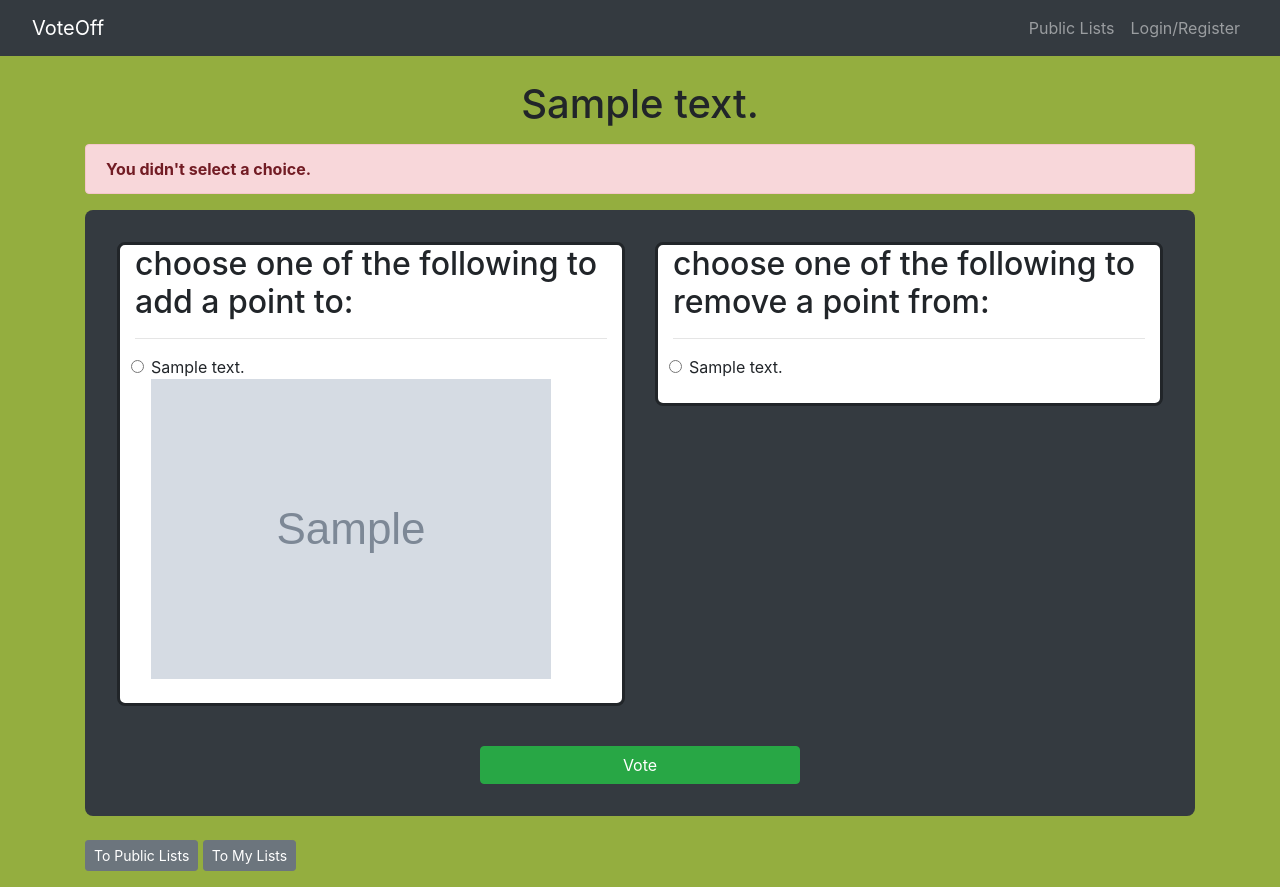
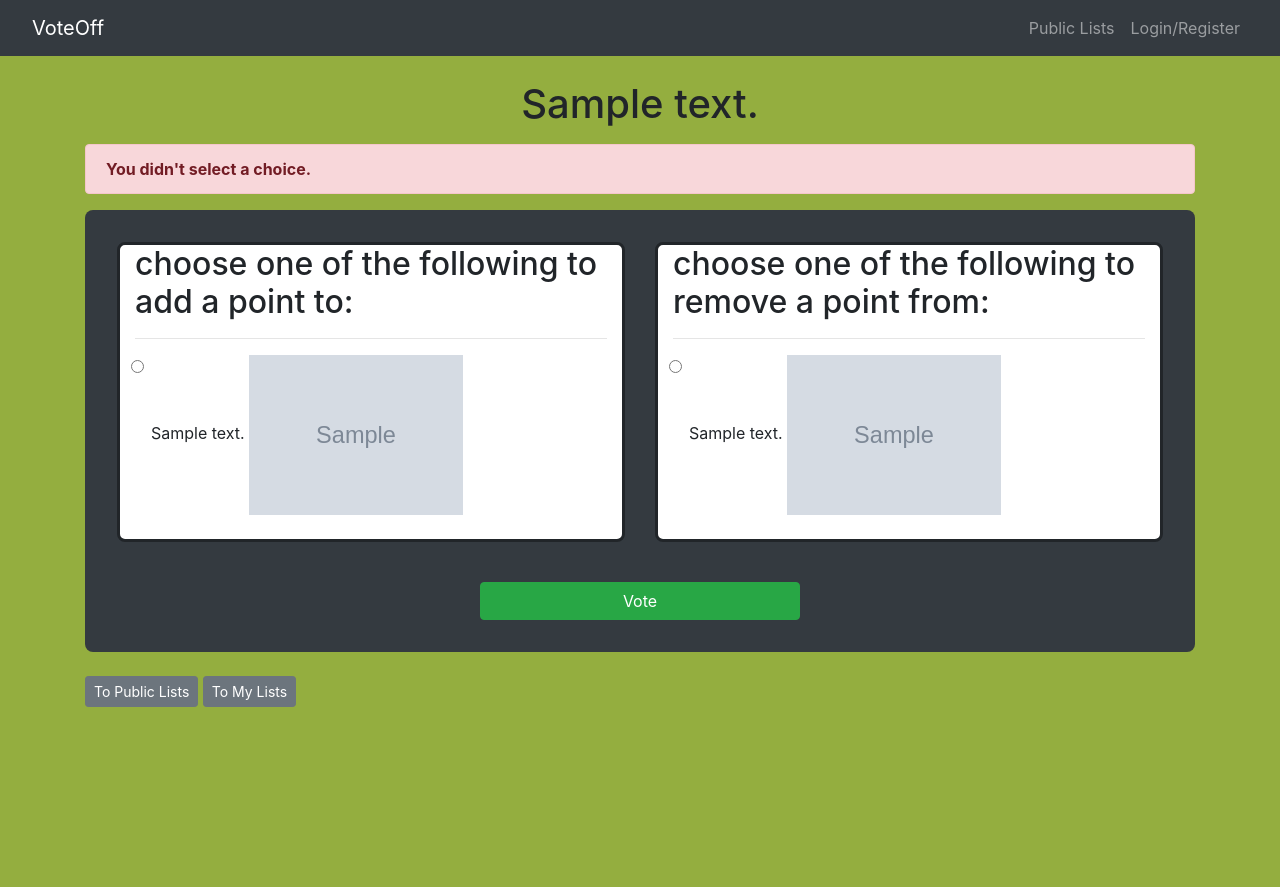
Before and after one commit to trey-sumida/voteoff-django, a Django app: page /lists/1/vote/ in a window 1280 px wide. After the commit the page ends 707 px from the top, so only its background shows below. Run offline with Django 3.2, Linux system fonts and the light colour scheme; tables that the repository leaves empty hold one stand-in row (values such as "Sample post"); grey boxes marked "Sample" are stand-in pictures; some libraries are stand-ins or nearby versions.

Commit message:
updated picture sizes

```diff
--- a/voteoff-project/lists/static/css/lists.css
+++ b/voteoff-project/lists/static/css/lists.css
@@ -55,3 +55,8 @@
 .loginbutton {
     text-align: center;
 }
+
+.choice-pic {
+    max-height: 10rem;
+    max-width: 15rem;
+}
--- a/voteoff-project/lists/templates/lists/detail.html
+++ b/voteoff-project/lists/templates/lists/detail.html
@@ -56,7 +56,11 @@
 				<div class="form-group">
 					<input onclick="disableButton(id, '{{ len }}', 'dec')" type="radio" name="dec_choice"
 						class="form-check-input" id="dec{{ forloop.counter }}" value="{{ choice.id }}" />
-					<label for="{{ forloop.counter }}">{{ choice.choice_text }}</label>
+					<label for="{{ forloop.counter }}">
+						{{ choice.choice_text }}
+						{% if choice.choice_picture %}
+						<img class="choice-pic" src="{{choice.choice_picture.url}}"/></label>
+						{% endif %}</label>
 				</div>
 				{% endif %}
 				{% endfor %}
```
Also changed, not shown: voteoff-project/static/images/Logo_2.png (added), voteoff-project/static/images/csgo_im2n3hn.png (added), voteoff-project/static/images/itunes.jpg (added).
